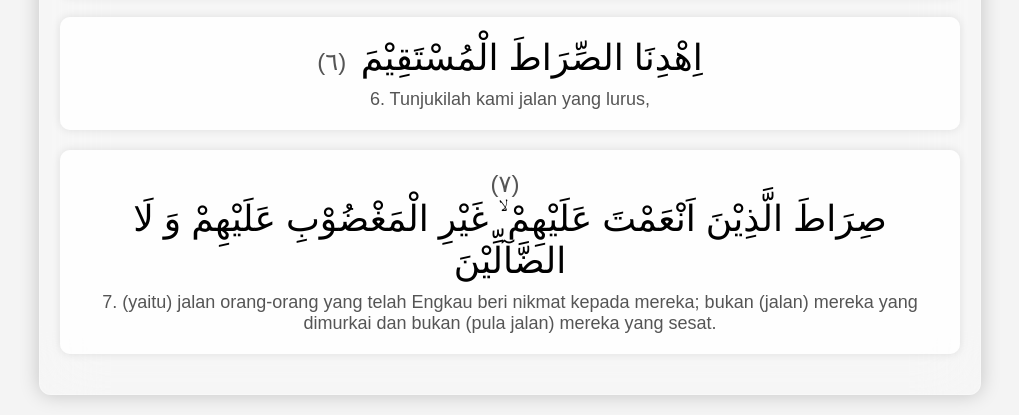
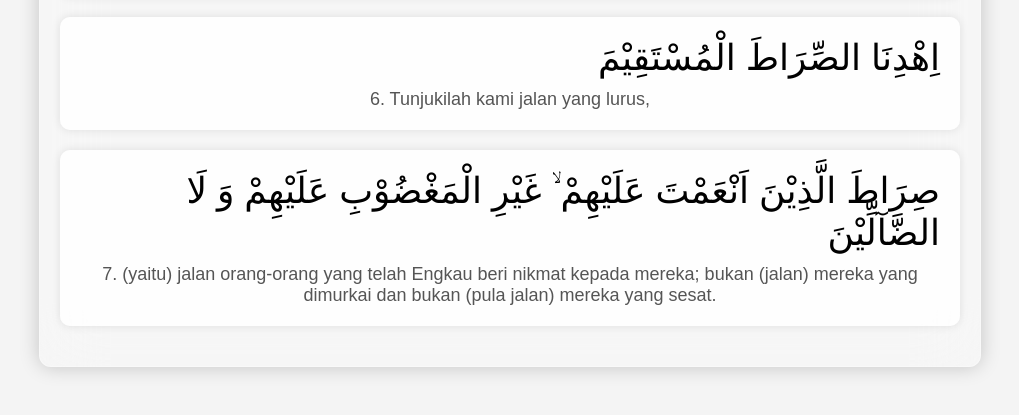
Before and after one commit to Rustaman1280/My-AlQuran, a plain HTML site: page 1.html in a window 1280 px wide. Shown: the part 779-1194 px from the top of the page, without its empty margins (130-1149 px from the left). After the commit the page ends 1166 px from the top, so only its background shows below. Drawn offline with Linux system fonts and the light colour scheme.

Commit message:
Update 1.html
Hilangkan nomor ayat arab

```diff
--- a/1.html
+++ b/1.html
@@ -17,40 +17,34 @@
             color: #2c3e50;
         }
         .ayah-container {
-            text-align: center;
-            margin: 20px 0;
+            text-align: center; /* Center text in each ayah container */
+            margin: 20px 0; /* Add margin between ayah containers */
             padding: 20px;
-            background: rgba(255, 255, 255, 0.8);
-            border-radius: 10px;
-            box-shadow: 0 0 10px rgba(0, 0, 0, 0.1);
+            background: rgba(255, 255, 255, 0.8); /* Semi-transparent white background */
+            border-radius: 10px; /* Rounded corners for the ayah container */
+            box-shadow: 0 0 10px rgba(0, 0, 0, 0.1); /* Shadow for depth */
         }
         .ayah {
-            font-size: 36px;
+            text-align: right;
+            font-size: 36px; /* Larger Arabic text */
             direction: rtl;
             color: #000;
-            display: inline-block;
-        }
-        .ayah-number {
-            font-size: 24px;
-            color: #555;
-            margin-right: 10px;
-            display: inline-block;
         }
         .translation {
             font-size: 18px;
             color: #555;
-            margin-top: 10px;
+            margin-top: 10px; /* Add spacing above translation */
         }
         .container {
             width: 100%;
-            max-width: 900px;
-            margin: auto;
+            max-width: 900px; /* Limit maximum width */
+            margin: auto; /* Center container */
             padding: 20px;
-            background: rgba(255, 255, 255, 0.2);
-            border-radius: 12px;
-            box-shadow: 0 0 20px rgba(0, 0, 0, 0.2);
-            backdrop-filter: blur(30px);
-            border: 1px solid rgba(255, 255, 255, 0.3);
+            background: rgba(255, 255, 255, 0.2); /* Semi-transparent white */
+            border-radius: 12px; /* Rounded corners */
+            box-shadow: 0 0 20px rgba(0, 0, 0, 0.2); /* Larger shadow for depth */
+            backdrop-filter: blur(30px); /* Blur effect for glassy look */
+            border: 1px solid rgba(255, 255, 255, 0.3); /* Border with transparency */
         }
     </style>
 </head>
@@ -59,7 +53,6 @@
         <h1>Surah Al-Fatihah</h1>
 
         <div class="ayah-container">
-            <div class="ayah-number">(١)</div>
             <div class="ayah">
                 بِسْمِ اللّٰهِ الرَّحْمٰنِ الرَّحِيْمِ
             </div>
@@ -69,7 +62,6 @@
         </div>
 
         <div class="ayah-container">
-            <div class="ayah-number">(٢)</div>
             <div class="ayah">
                 اَلْحَمْدُ لِلّٰهِ رَبِّ الْعٰلَمِيْنَ
             </div>
@@ -79,7 +71,6 @@
         </div>
 
         <div class="ayah-container">
-            <div class="ayah-number">(٣)</div>
             <div class="ayah">
                 الرَّحْمٰنِ الرَّحِيْمِ
             </div>
@@ -89,7 +80,6 @@
         </div>
 
         <div class="ayah-container">
-            <div class="ayah-number">(٤)</div>
             <div class="ayah">
                 مٰلِكِ يَوْمِ الدِّيْنِ
             </div>
@@ -99,7 +89,6 @@
         </div>
 
         <div class="ayah-container">
-            <div class="ayah-number">(٥)</div>
             <div class="ayah">
                 اِیَّاكَ نَعْبُدُ وَ اِیَّاكَ نَسْتَعِیْنُ
             </div>
@@ -109,7 +98,6 @@
         </div>
 
         <div class="ayah-container">
-            <div class="ayah-number">(٦)</div>
             <div class="ayah">
                 اِهْدِنَا الصِّرَاطَ الْمُسْتَقِیْمَ
             </div>
@@ -119,7 +107,6 @@
         </div>
 
         <div class="ayah-container">
-            <div class="ayah-number">(٧)</div>
             <div class="ayah">
                 صِرَاطَ الَّذِیْنَ اَنْعَمْتَ عَلَیْهِمْ ۙ غَیْرِ الْمَغْضُوْبِ عَلَیْهِمْ وَ لَا الضَّآلِّیْنَ
             </div>
```
